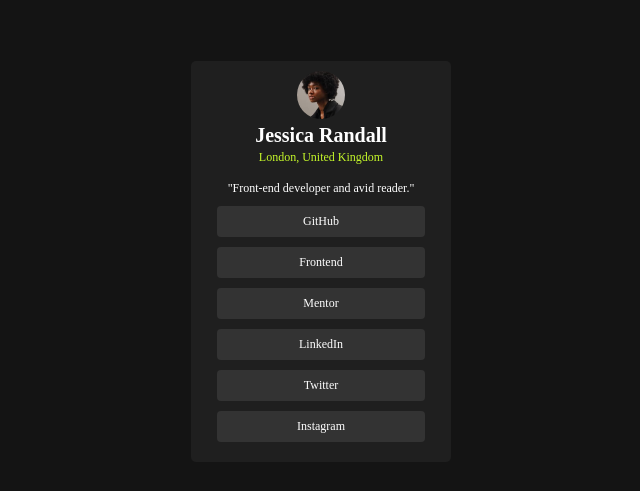
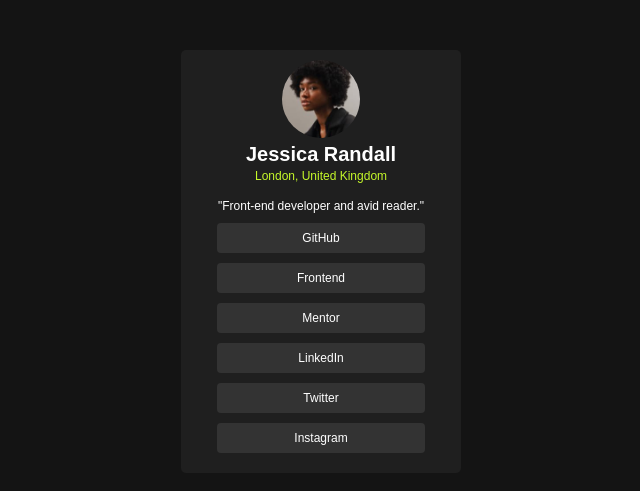
Before and after one commit to sonaliparab1612/frontendMentorCoding-Challenge, a plain HTML site: page index.html in a window 1280 px wide. Shown: the part 147-638 px from the top of the page, without its empty margins (319-959 px from the left). Drawn offline with Linux system fonts and the light colour scheme.

Commit message:
style:Added font family

```diff
--- a/style.css
+++ b/style.css
@@ -1,5 +1,9 @@
 @import url(./Color.css);
-
+@import url("https://fonts.googleapis.com/css2?family=Roboto:ital,wght@0,100;0,300;0,400;0,500;0,700;0,900;1,100;1,300;1,400;1,500;1,700;1,900&display=swap");
+* {
+  box-sizing: border-box;
+  font-family: "roboto-regular", sans-serif;
+}
 body {
   overflow-y: hidden;
   background-color: var(--OffBlack);
@@ -13,7 +17,7 @@ body {
 }
 .card {
   background-color: var(--DarkGrey);
-  width: 240px;
+  width: 280px;
   display: flex;
   align-items: center;
   justify-content: center;
@@ -23,7 +27,7 @@ body {
 }
 .profile-img {
   border-radius: 50%;
-  width: 20%;
+  width: 30%;
 }
 .profile-name {
   color: var(--White);
```
